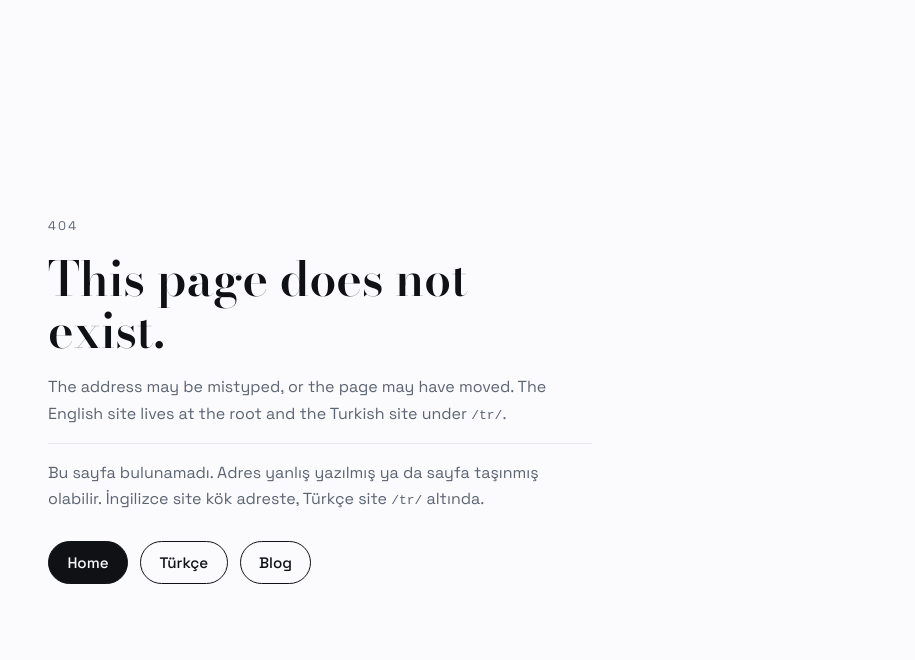
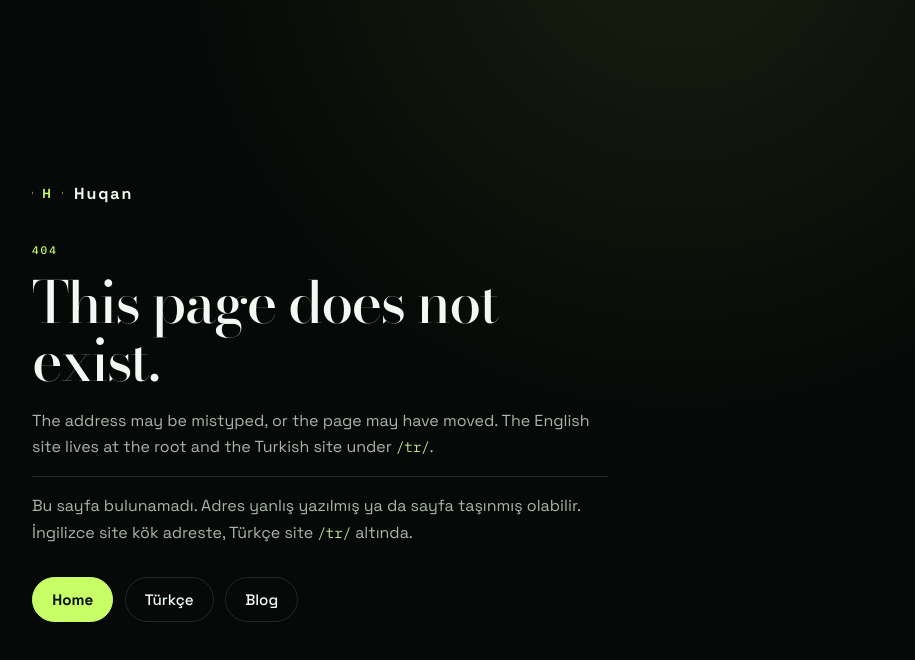
Before and after one commit to ali-ulu/huqan-site, a plain HTML site: page 404.html in a window 1280 px wide. Shown: the whole page, without its empty margins (320-1235 px from the left). Drawn offline with nearby package versions, Linux system fonts and the light colour scheme.

Commit message:
fix(site): dark 404, skip link, portable validator, drop third-party embed
Found while auditing the rest of the site before publishing the review fixes.

- 404.html defaulted to a light palette and only went dark under
  prefers-color-scheme, so a visitor on a light OS theme hit a white page in
  an otherwise all-dark site. It now commits to the site palette and picks up
  the brand mark, Bodoni headline and IBM Plex Mono detail type.
- added a skip link to both landing pages so keyboard users can pass the
  eight header links; the blog stylesheet already had one, the landing page
  did not. main gained the matching id.
- removed the snikus.com startup badge from the footer. It was loading="lazy",
  so it only fired once the visitor scrolled - which is why it did not show up
  in a first-load request trace. It was the only element on a page that
  advertises local-first operation that contacted another host; the page now
  reaches nothing but Google Fonts.
- tools/validate_site.py hard-coded /home/ubuntu/huqan-site, so it could not
  run inside the repository at all. It now resolves its own location, and it
  no longer demands a canonical or description from noindex pages, which was
  reporting 404.html as broken when it was correct. The validator is green.

Verified in Chromium: axe-core reports 0 WCAG 2.1 A/AA violations across all
ten pages, the skip link is the first tab stop and moves focus to #main on
both languages, the 404 stays dark under both OS themes, and the 56 checks
from the previous commit still pass.

```diff
--- a/404.html
+++ b/404.html
@@ -4,38 +4,47 @@
 <meta charset="utf-8">
 <meta name="viewport" content="width=device-width,initial-scale=1">
 <meta name="robots" content="noindex">
+<meta name="theme-color" content="#060907">
 <title>Page not found — Huqan</title>
+<link rel="icon" href="/assets/favicon.svg" type="image/svg+xml">
+<link rel="alternate icon" href="/assets/og-huqan.png" type="image/png">
 <link rel="preconnect" href="https://fonts.googleapis.com">
 <link rel="preconnect" href="https://fonts.gstatic.com" crossorigin>
-<link href="https://fonts.googleapis.com/css2?family=Bodoni+Moda:opsz,wght@6..96,500;6..96,600&family=Space+Grotesk:wght@400;500;600;700&display=swap" rel="stylesheet">
+<link href="https://fonts.googleapis.com/css2?family=Bodoni+Moda:opsz,wght@6..96,500;6..96,600&family=IBM+Plex+Mono:wght@400;500&family=Space+Grotesk:wght@400;500;600;700&display=swap" rel="stylesheet">
 <style>
-  :root { --ink: #0f1115; --muted: #5c6472; --line: #e3e6ec; --paper: #fbfbfd; }
+  :root { color-scheme: dark; --bg: #060907; --ink: #f4f7f2; --muted: #a9b4aa; --line: rgba(220,255,225,.13); --lime: #c8ff67; }
   * { box-sizing: border-box; }
   body {
     margin: 0; min-height: 100vh; display: flex; align-items: center; justify-content: center;
-    background: var(--paper); color: var(--ink);
+    background: radial-gradient(circle at 78% -10%, rgba(200,255,103,.09), transparent 38%), var(--bg);
+    color: var(--ink);
     font-family: 'Space Grotesk', system-ui, -apple-system, Segoe UI, Roboto, sans-serif;
     padding: 32px;
   }
-  main { max-width: 34rem; }
-  .code { font-family: 'Space Grotesk', monospace; letter-spacing: .18em; font-size: .78rem; color: var(--muted); text-transform: uppercase; }
-  h1 { font-family: 'Bodoni Moda', Georgia, serif; font-weight: 600; font-size: clamp(2rem, 6vw, 3rem); margin: .5rem 0 1rem; line-height: 1.1; }
-  p { color: var(--muted); line-height: 1.65; margin: 0 0 1rem; }
+  main { max-width: 36rem; }
+  .brand { display: flex; align-items: center; gap: 11px; margin-bottom: 34px; font-weight: 700; letter-spacing: .12em; color: var(--ink); text-decoration: none; }
+  .hex { width: 31px; height: 31px; display: grid; place-items: center; border: 1px solid rgba(200,255,103,.7); clip-path: polygon(25% 6%,75% 6%,100% 50%,75% 94%,25% 94%,0 50%); color: var(--lime); font-weight: 800; font-size: 13px; }
+  .code { font: 500 11px 'IBM Plex Mono', ui-monospace, monospace; letter-spacing: .18em; color: var(--lime); text-transform: uppercase; }
+  h1 { font-family: 'Bodoni Moda', Georgia, serif; font-weight: 500; font-size: clamp(2.4rem, 7vw, 3.6rem); letter-spacing: -.03em; margin: .55rem 0 1.1rem; line-height: 1.02; }
+  p { color: var(--muted); font-size: 16px; line-height: 1.65; margin: 0 0 1rem; }
   p.tr { padding-top: 1rem; border-top: 1px solid var(--line); }
-  .actions { display: flex; flex-wrap: wrap; gap: .75rem; margin-top: 1.75rem; }
+  code { font: 400 14px 'IBM Plex Mono', ui-monospace, monospace; color: #bfe891; }
+  .actions { display: flex; flex-wrap: wrap; gap: .7rem; margin-top: 1.9rem; }
   a.btn {
-    display: inline-block; padding: .7rem 1.15rem; border: 1px solid var(--ink); border-radius: 999px;
+    display: inline-flex; align-items: center; padding: .78rem 1.2rem;
+    border: 1px solid var(--line); border-radius: 999px;
     color: var(--ink); text-decoration: none; font-weight: 500; font-size: .95rem;
+    transition: .25s;
   }
-  a.btn.primary { background: var(--ink); color: var(--paper); }
-  a.btn:hover { opacity: .85; }
-  @media (prefers-color-scheme: dark) {
-    :root { --ink: #f2f4f8; --muted: #9aa3b2; --line: #262a33; --paper: #0f1115; }
-  }
+  a.btn.primary { background: var(--lime); border-color: var(--lime); color: #0b0f0c; font-weight: 700; }
+  a.btn:hover { transform: translateY(-2px); border-color: rgba(200,255,103,.6); }
+  a.btn.primary:hover { border-color: var(--lime); }
+  @media (prefers-reduced-motion: reduce) { *, *::before, *::after { transition: none !important; } }
 </style>
 </head>
 <body>
 <main>
+  <a class="brand" href="/"><span class="hex" aria-hidden="true">H</span>Huqan</a>
   <p class="code">404</p>
   <h1>This page does not exist.</h1>
   <p>The address may be mistyped, or the page may have moved. The English site lives at the root and the Turkish site under <code>/tr/</code>.</p>
```
Also changed, not shown: index.html (+5 -5 lines), tr/index.html (+5 -5 lines), 1 other file.
